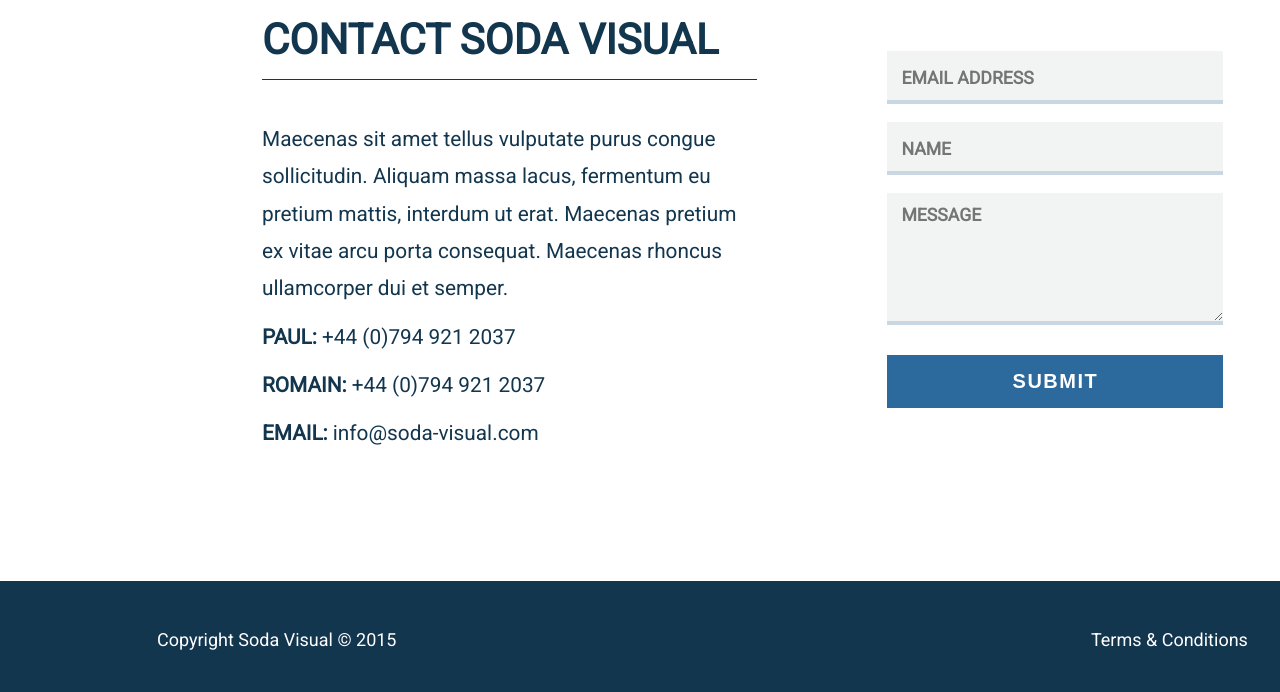
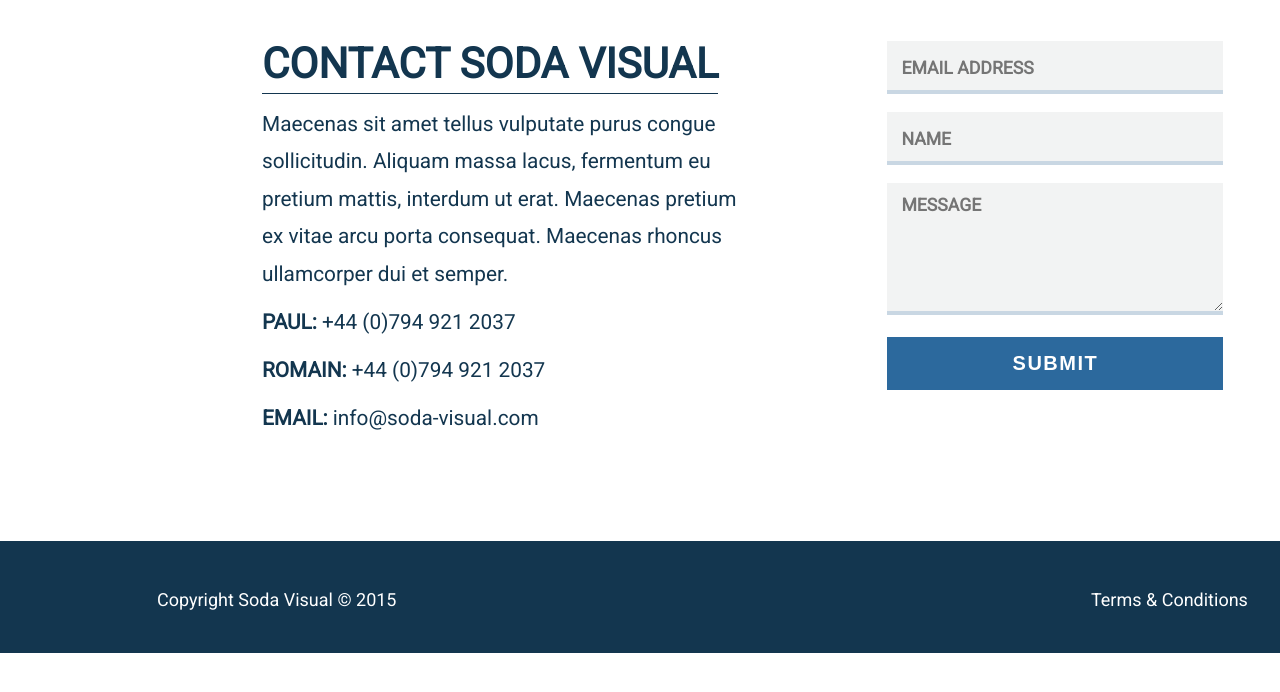
Before and after one commit to carlhuxley/soda, a plain HTML site: page index.html in a window 1280 px wide. Shown: the part 2169-2861 px from the top of the page. After the commit the page ends 2822 px from the top, so only its background shows below. Drawn offline with nearby package versions, Linux system fonts and the light colour scheme.

Commit message:
tweak contact area heading and form

```diff
--- a/scss/styles.scss
+++ b/scss/styles.scss
@@ -131,7 +131,7 @@ a:active {
   margin-top:100px;
 }
 //Main
-#main,  #contact{
+#main {
   background-color: white;
   width:12.44 * $column-width;
   height: 630px;
@@ -140,7 +140,7 @@ a:active {
   margin-left: 162px;
 }
 
-#left-col{
+#left-col {
   width: 3 * $column-width;
   float:left;
   margin-right: 100px;
@@ -205,7 +205,13 @@ a:active {
   display: -ms-flex;
   display:flex;
   justify-content: space-between;
-  //margin-right: 50px;
+  background-color: white;
+  width:12.44 * $column-width;
+  height: 630px;
+  padding-top:45px;
+  padding-left: 100px;
+  margin-left: 162px;
+  margin-top: 0px;
 }
 .left-col {
 flex:1.25;
@@ -214,20 +220,13 @@ flex:1.25;
 #contact h2 {
   text-transform: uppercase;
   font-size: 42px;
-  margin-right: 20px;
-  margin-top: -30px;
-}
+  display: inline;
+  border-bottom: 1px solid $primary-color;
+  padding-bottom: -30px;
+  line-height: 2.5em;
+  padding-bottom: 5px;
+  }
 
-#contact .fine-rule
-{
-  display:inline-block;
-  position:relative;
-  top:-68px;
-  width:495px;
-  height:1px;
-  background-color:$primary-color;
-  margin-bottom:-30px;
-}
 #contact p {
   width:500px;
   margin-top: -10px;
@@ -252,12 +251,11 @@ flex:1.25;
   flex:1;
   }
 
-
 form#contact {
   width:336px;
   height:350px;
   padding: 0px;
-  margin: 0 auto;
+  margin: 30px auto;
 }
 
 form#contact ol{
@@ -318,6 +316,7 @@ form#contact button{
   font-size: 20px;
   font-weight: bold;
   letter-spacing: 1.5px;
+  margin-top: -40px;
 }
 
 #footer {
```
Also changed, not shown: css/styles.css.
